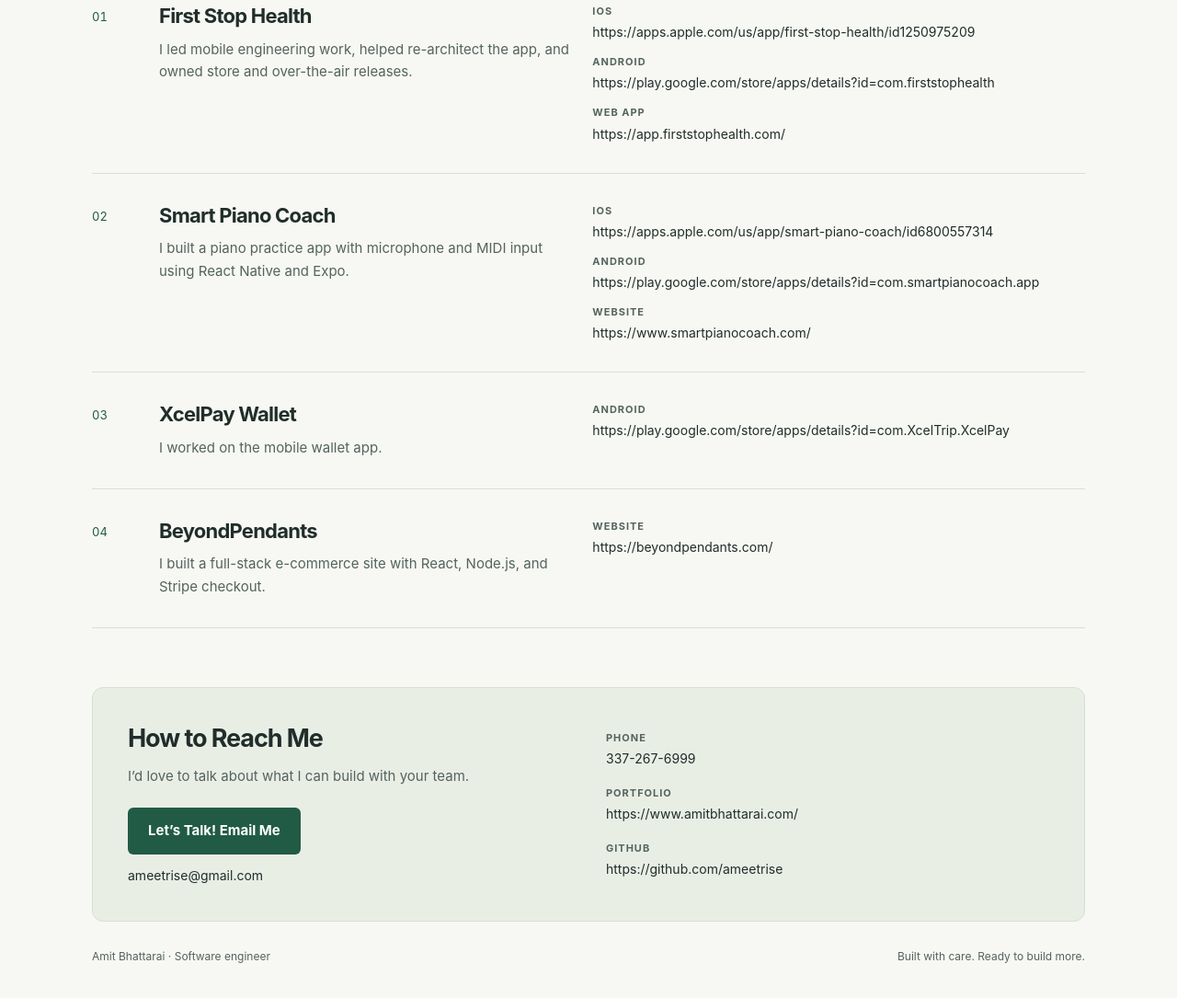
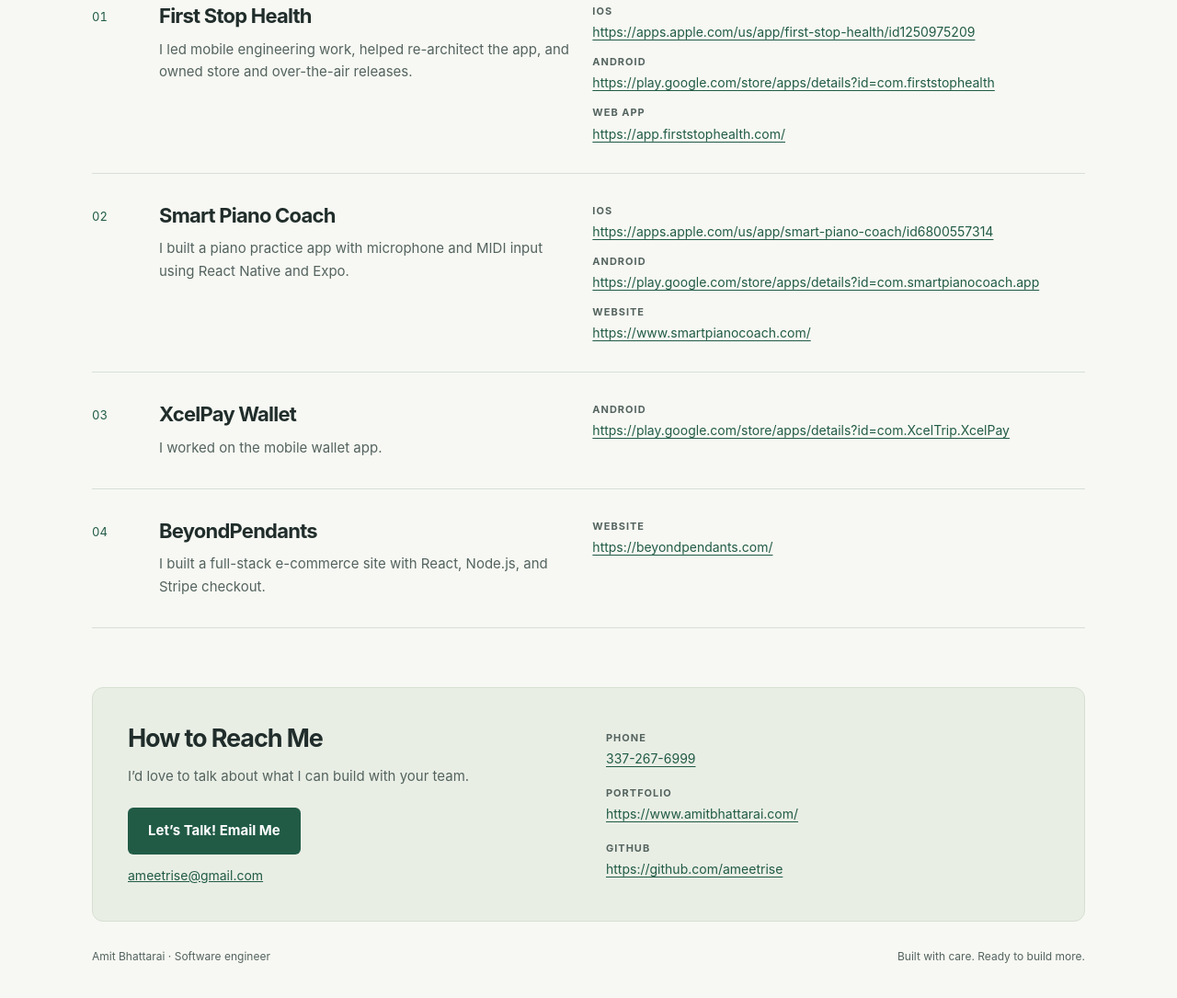
Before and after one commit to Ameetrise/fredrin-about-me, a plain HTML site: page index.html in a window 1280 px wide. Shown: the part 633-1718 px from the top of the page at 92% size. Drawn offline with Linux system fonts and the light colour scheme.

Commit message:
mobile friendly UI and hyperlinks

```diff
--- a/index.html
+++ b/index.html
@@ -8,24 +8,26 @@
   <style>
     :root { color-scheme: light; --ink: #202d2b; --muted: #54635f; --green: #215b46; --line: #d8dfd8; --paper: #f7f8f3; }
     * { box-sizing: border-box; }
-    html { scroll-behavior: smooth; }
+    html { scroll-behavior: smooth; -webkit-text-size-adjust: 100%; text-size-adjust: 100%; }
     body { margin: 0; background: var(--paper); color: var(--ink); font-family: -apple-system, BlinkMacSystemFont, "Segoe UI", sans-serif; font-size: 17px; line-height: 1.65; }
-    .wrap { width: min(1080px, calc(100% - 48px)); margin-inline: auto; }
-    header { display: flex; justify-content: space-between; align-items: center; gap: 20px; padding-block: 25px; border-bottom: 1px solid var(--line); }
+    .wrap { width: 100%; max-width: 1128px; padding-inline: 18px; margin-inline: auto; }
+    main, section, article > *, .contact > * { min-width: 0; }
+    header { display: flex; justify-content: space-between; align-items: center; gap: 20px; padding-block: 19px; border-bottom: 1px solid var(--line); }
     .brand { font-weight: 750; letter-spacing: -.04em; font-size: 23px; }
     .context, .eyebrow { font-size: 12px; font-weight: 700; text-transform: uppercase; letter-spacing: .13em; }
-    .context { color: var(--muted); text-align: right; }
-    .hero { padding: 76px 0 56px; max-width: 830px; }
+    .context { color: var(--muted); text-align: right; max-width: 150px; font-size: 10px; }
+    .hero { padding: 48px 0 40px; max-width: 830px; }
     .eyebrow { color: var(--green); margin: 0 0 18px; }
-    h1 { font-size: clamp(43px, 7vw, 76px); line-height: 1.06; letter-spacing: -.065em; font-weight: 650; margin: 0 0 26px; }
+    h1 { font-size: clamp(36px, 10vw, 52px); line-height: 1.06; letter-spacing: -.065em; font-weight: 650; margin: 0 0 26px; }
     .intro { font-size: clamp(19px, 2.3vw, 23px); line-height: 1.55; max-width: 760px; margin: 0 0 17px; }
     .bio { max-width: 680px; color: var(--muted); margin: 0; }
-    .facts { display: flex; flex-wrap: wrap; gap: 12px 24px; margin-top: 25px; font-size: 14px; color: var(--green); }
+    .facts { display: grid; gap: 7px; margin-top: 25px; font-size: 14px; color: var(--green); }
     .facts span::before { content: ""; display: inline-block; width: 6px; height: 6px; border-radius: 50%; background: var(--green); margin-right: 9px; vertical-align: middle; }
     .section-heading { display: flex; justify-content: space-between; align-items: baseline; gap: 20px; padding-bottom: 20px; border-bottom: 1px solid var(--line); }
     h2 { font-size: 27px; letter-spacing: -.04em; line-height: 1.25; margin: 0; font-weight: 650; }
-    .section-heading span { font-size: 13px; color: var(--muted); }
-    article { display: grid; grid-template-columns: 48px minmax(0, 1fr) minmax(0, 1.2fr); gap: 25px; padding: 31px 0; border-bottom: 1px solid var(--line); }
+    .section-heading span { display: none; font-size: 13px; color: var(--muted); }
+    article { display: grid; grid-template-columns: 28px minmax(0, 1fr); gap: 10px 12px; padding: 26px 0; border-bottom: 1px solid var(--line); }
+    article dl { grid-column: 2; margin-top: 6px; }
     .number { color: var(--green); font-size: 13px; font-variant-numeric: tabular-nums; padding-top: 5px; }
     h3 { font-size: 22px; line-height: 1.3; letter-spacing: -.035em; margin: 0 0 10px; font-weight: 650; }
     article p { color: var(--muted); font-size: 15px; line-height: 1.65; margin: 0; }
@@ -33,26 +35,28 @@
     .url-row + .url-row { margin-top: 12px; }
     dt { font-size: 11px; text-transform: uppercase; letter-spacing: .09em; font-weight: 700; color: var(--muted); margin-bottom: 2px; }
     dd { margin: 0; font-size: 14px; overflow-wrap: anywhere; }
-    .contact { margin-top: 64px; padding: 38px; background: #e9eee5; border: 1px solid #d7dfd2; border-radius: 12px; display: grid; grid-template-columns: minmax(0, 1fr) minmax(0, 1fr); gap: 38px; }
+    dd a { color: var(--green); text-decoration: underline; text-underline-offset: 3px; overflow-wrap: anywhere; }
+    dd a:hover { color: #123e2d; }
+    .contact { margin-top: 40px; padding: 25px 21px; background: #e9eee5; border: 1px solid #d7dfd2; border-radius: 12px; display: grid; grid-template-columns: minmax(0, 1fr); gap: 28px; }
     .contact p { margin: 12px 0 22px; color: var(--muted); font-size: 15px; }
-    .button { display: inline-block; padding: 13px 22px; background: var(--green); color: white; border-radius: 6px; text-decoration: none; font-size: 15px; font-weight: 650; text-align: center; }
+    .button { display: inline-block; max-width: 100%; padding: 13px 22px; background: var(--green); color: white; border-radius: 6px; text-decoration: none; font-size: 15px; font-weight: 650; text-align: center; }
     .button:hover { background: #154332; }
     a:focus-visible { outline: 3px solid #b26a18; outline-offset: 5px; }
-    .email { display: block; margin-top: 11px; font-size: 14px; overflow-wrap: anywhere; }
+    .email { color: var(--green); display: block; margin-top: 11px; font-size: 14px; overflow-wrap: anywhere; }
     .contact dl { align-self: center; }
     .contact .url-row + .url-row { margin-top: 17px; }
     footer { display: flex; justify-content: space-between; flex-wrap: wrap; gap: 8px 20px; padding: 28px 0 36px; font-size: 12px; color: var(--muted); }
-    @media (max-width: 700px) {
-      .wrap { width: calc(100% - 36px); }
-      header { padding-block: 19px; }
-      .context { max-width: 150px; font-size: 10px; }
-      .hero { padding: 48px 0 40px; }
-      .facts { display: grid; gap: 7px; }
-      .section-heading span { display: none; }
-      article { grid-template-columns: 28px minmax(0, 1fr); gap: 10px 12px; padding-block: 26px; }
-      article dl { grid-column: 2; margin-top: 6px; }
-      .contact { grid-template-columns: minmax(0, 1fr); padding: 25px 21px; margin-top: 40px; gap: 28px; }
-      h2 { font-size: 25px; }
+    @media (min-width: 800px) {
+      .wrap { padding-inline: 24px; }
+      header { padding-block: 25px; }
+      .context { max-width: none; font-size: 12px; }
+      .hero { padding: 76px 0 56px; }
+      h1 { font-size: clamp(52px, 7vw, 76px); }
+      .facts { display: flex; flex-wrap: wrap; gap: 12px 24px; }
+      .section-heading span { display: inline; }
+      article { grid-template-columns: 48px minmax(0, 1fr) minmax(0, 1.2fr); gap: 25px; padding-block: 31px; }
+      article dl { grid-column: auto; margin-top: 0; }
+      .contact { grid-template-columns: minmax(0, 1fr) minmax(0, 1fr); padding: 38px; margin-top: 64px; gap: 38px; }
     }
     @media (prefers-reduced-motion: reduce) { html { scroll-behavior: auto; } }
   </style>
@@ -77,29 +81,29 @@
           <span class="number" aria-hidden="true">01</span>
           <div><h3>First Stop Health</h3><p>I led mobile engineering work, helped re-architect the app, and owned store and over-the-air releases.</p></div>
           <dl>
-            <div class="url-row"><dt>iOS</dt><dd>https://apps.apple.com/us/app/first-stop-health/id1250975209</dd></div>
-            <div class="url-row"><dt>Android</dt><dd>https://play.google.com/store/apps/details?id=com.firststophealth</dd></div>
-            <div class="url-row"><dt>Web app</dt><dd>https://app.firststophealth.com/</dd></div>
+            <div class="url-row"><dt>iOS</dt><dd><a href="https://apps.apple.com/us/app/first-stop-health/id1250975209" target="_blank" rel="noopener noreferrer">https://apps.apple.com/us/app/first-stop-health/id1250975209</a></dd></div>
+            <div class="url-row"><dt>Android</dt><dd><a href="https://play.google.com/store/apps/details?id=com.firststophealth" target="_blank" rel="noopener noreferrer">https://play.google.com/store/apps/details?id=com.firststophealth</a></dd></div>
+            <div class="url-row"><dt>Web app</dt><dd><a href="https://app.firststophealth.com/" target="_blank" rel="noopener noreferrer">https://app.firststophealth.com/</a></dd></div>
           </dl>
         </article>
         <article>
           <span class="number" aria-hidden="true">02</span>
           <div><h3>Smart Piano Coach</h3><p>I built a piano practice app with microphone and MIDI input using React Native and Expo.</p></div>
           <dl>
-            <div class="url-row"><dt>iOS</dt><dd>https://apps.apple.com/us/app/smart-piano-coach/id6800557314</dd></div>
-            <div class="url-row"><dt>Android</dt><dd>https://play.google.com/store/apps/details?id=com.smartpianocoach.app</dd></div>
-            <div class="url-row"><dt>Website</dt><dd>https://www.smartpianocoach.com/</dd></div>
+            <div class="url-row"><dt>iOS</dt><dd><a href="https://apps.apple.com/us/app/smart-piano-coach/id6800557314" target="_blank" rel="noopener noreferrer">https://apps.apple.com/us/app/smart-piano-coach/id6800557314</a></dd></div>
+            <div class="url-row"><dt>Android</dt><dd><a href="https://play.google.com/store/apps/details?id=com.smartpianocoach.app" target="_blank" rel="noopener noreferrer">https://play.google.com/store/apps/details?id=com.smartpianocoach.app</a></dd></div>
+            <div class="url-row"><dt>Website</dt><dd><a href="https://www.smartpianocoach.com/" target="_blank" rel="noopener noreferrer">https://www.smartpianocoach.com/</a></dd></div>
           </dl>
         </article>
         <article>
           <span class="number" aria-hidden="true">03</span>
           <div><h3>XcelPay Wallet</h3><p>I worked on the mobile wallet app.</p></div>
-          <dl><div class="url-row"><dt>Android</dt><dd>https://play.google.com/store/apps/details?id=com.XcelTrip.XcelPay</dd></div></dl>
+          <dl><div class="url-row"><dt>Android</dt><dd><a href="https://play.google.com/store/apps/details?id=com.XcelTrip.XcelPay" target="_blank" rel="noopener noreferrer">https://play.google.com/store/apps/details?id=com.XcelTrip.XcelPay</a></dd></div></dl>
         </article>
         <article>
           <span class="number" aria-hidden="true">04</span>
           <div><h3>BeyondPendants</h3><p>I built a full-stack e-commerce site with React, Node.js, and Stripe checkout.</p></div>
-          <dl><div class="url-row"><dt>Website</dt><dd>https://beyondpendants.com/</dd></div></dl>
+          <dl><div class="url-row"><dt>Website</dt><dd><a href="https://beyondpendants.com/" target="_blank" rel="noopener noreferrer">https://beyondpendants.com/</a></dd></div></dl>
         </article>
       </section>
       <section class="contact" aria-labelledby="contact-title">
@@ -107,12 +111,12 @@
           <h2 id="contact-title">How to Reach Me</h2>
           <p>I’d love to talk about what I can build with your team.</p>
           <a class="button" href="mailto:ameetrise@gmail.com">Let’s Talk! Email Me</a>
-          <span class="email">ameetrise@gmail.com</span>
+          <a class="email" href="mailto:ameetrise@gmail.com">ameetrise@gmail.com</a>
         </div>
         <dl>
-          <div class="url-row"><dt>Phone</dt><dd>337-267-6999</dd></div>
-          <div class="url-row"><dt>Portfolio</dt><dd>https://www.amitbhattarai.com/</dd></div>
-          <div class="url-row"><dt>GitHub</dt><dd>https://github.com/ameetrise</dd></div>
+          <div class="url-row"><dt>Phone</dt><dd><a href="tel:+13372676999">337-267-6999</a></dd></div>
+          <div class="url-row"><dt>Portfolio</dt><dd><a href="https://www.amitbhattarai.com/" target="_blank" rel="noopener noreferrer">https://www.amitbhattarai.com/</a></dd></div>
+          <div class="url-row"><dt>GitHub</dt><dd><a href="https://github.com/ameetrise" target="_blank" rel="noopener noreferrer">https://github.com/ameetrise</a></dd></div>
         </dl>
       </section>
     </main>
```
